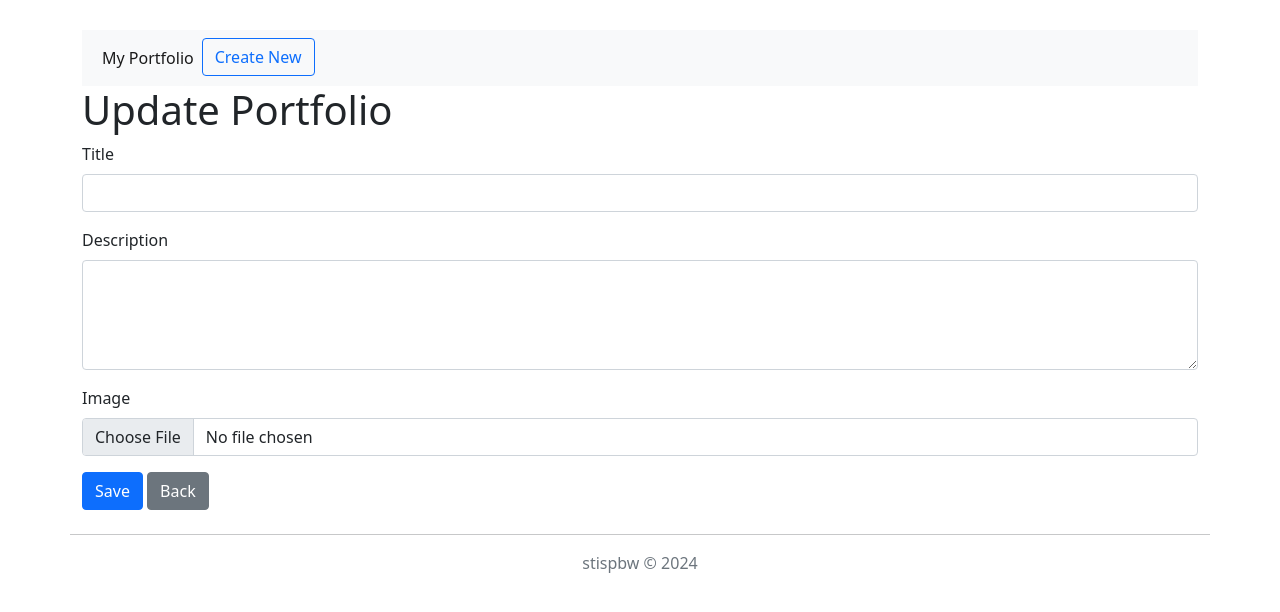
After one commit to zayanhafizh/Pemrograman-Berbasis-Web, a CodeIgniter 4 app: the page made by Pertemuan13/portfolio-app/app/Views/portfolio/update.php in a window 1280 px wide. The commit adds this page. Shown: the top 612 px of the page. Run offline with PHP 8.4 and a stand-in for CodeIgniter, Linux system fonts and the light colour scheme; the template is opened without the code that fills it, so the values that code supplies are empty; some libraries are stand-ins or nearby versions.

Commit message:
update pertemuan 13

```diff
--- a/Pertemuan13/portfolio-app/app/Views/partials/navbar.php
+++ b/Pertemuan13/portfolio-app/app/Views/partials/navbar.php
@@ -2,12 +2,14 @@
     <div class="container-fluid">
         <div class="collapse navbar-collapse" id="navbarSupportedContent">
             <ul class="navbar-nav me-auto mb-2 mb-lg-0">
-                <li class="nav-item">
-                <a class="nav-link active" aria-current="page" href="#">My Portfolio</a>
-                </li>
-                <li class="nav-item">
-                <a class="btn btn-outline-primary" href="#">Create New</a>
-                </li>
+            <li class="nav-item">
+            <a class="nav-link active" aria-current="page" href="<?php echo
+            site_url('portfolio');?>">My Portfolio</a>
+            </li>
+            <li class="nav-item">
+            <a class="btn btn-outline-primary" href="<?php echo
+            site_url('portfolio/create');?>">Create New</a>
+            </li>
             </ul>
         </div>
     </div>
--- /dev/null
+++ b/Pertemuan13/portfolio-app/app/Views/portfolio/update.php
@@ -0,0 +1,44 @@
+<?php echo $this->extend('layouts/main') ?>
+<?php echo $this->section('content'); ?>
+<!-- title -->
+<h1>Update Portfolio</h1>
+<!-- alert validation errors -->
+<!-- cek apakah ada errors -->
+<?php if (session()->has('errors')) : ?>
+<div class="alert alert-danger" role="alert">
+<ul><!-- dilakukan perulangan pesan error -->
+<?php foreach (session('errors') as $error) : ?>
+<li><?= $error ?></li>
+<?php endforeach ?></ul>
+</div>
+<?php endif ?>
+<!-- form update -->
+<form method="post" action="<?php echo
+site_url('portfolio/update/'.$portfolio->id);?>"
+enctype="multipart/form-data">
+<?php echo csrf_field() ?>
+<div class="mb-3">
+<label class="form-label">Title</label>
+<input type="text" class="form-control" name="title"
+value="<?php echo set_value('title', $portfolio->title);?>">
+</div>
+<div class="mb-3">
+<label class="form-label">Description</label>
+<textarea name="description" class="form-control" rows="4"><?php
+echo set_value('description', $portfolio->description);?></textarea>
+</div>
+<div class="mb-3">
+<label class="form-label">Image</label>
+<input type="file" class="form-control" name="image">
+</div>
+<div class="mb-3">
+<?php if($portfolio->image):?>
+<img src="<?php echo base_url($portfolio->image);?>" width="50%"
+alt="<?php echo $portfolio->title;?>">
+<?php endif;?>
+</div>
+<button type="submit" class="btn btn-primary">Save</button>
+<a class="btn btn-secondary" href="<?php echo
+site_url('portfolio');?>">Back</a>
+</form>
+<?php echo $this->endSection(); ?>
```
Also changed, not shown: Pertemuan13/portfolio-app/app/Config/Routes.php (+8 -0 lines), Pertemuan13/portfolio-app/app/Controllers/PortfolioController.php (+63 -0 lines), Pertemuan13/portfolio-app/app/Views/portfolio/index.php (+37 -18 lines), Pertemuan13/portfolio-app/public/images/1717471641_f292b25627fb53ee2cda.jpg (added), Pertemuan13/portfolio-app/public/images/1717472974_8937c71504399faf9303.png (added).
